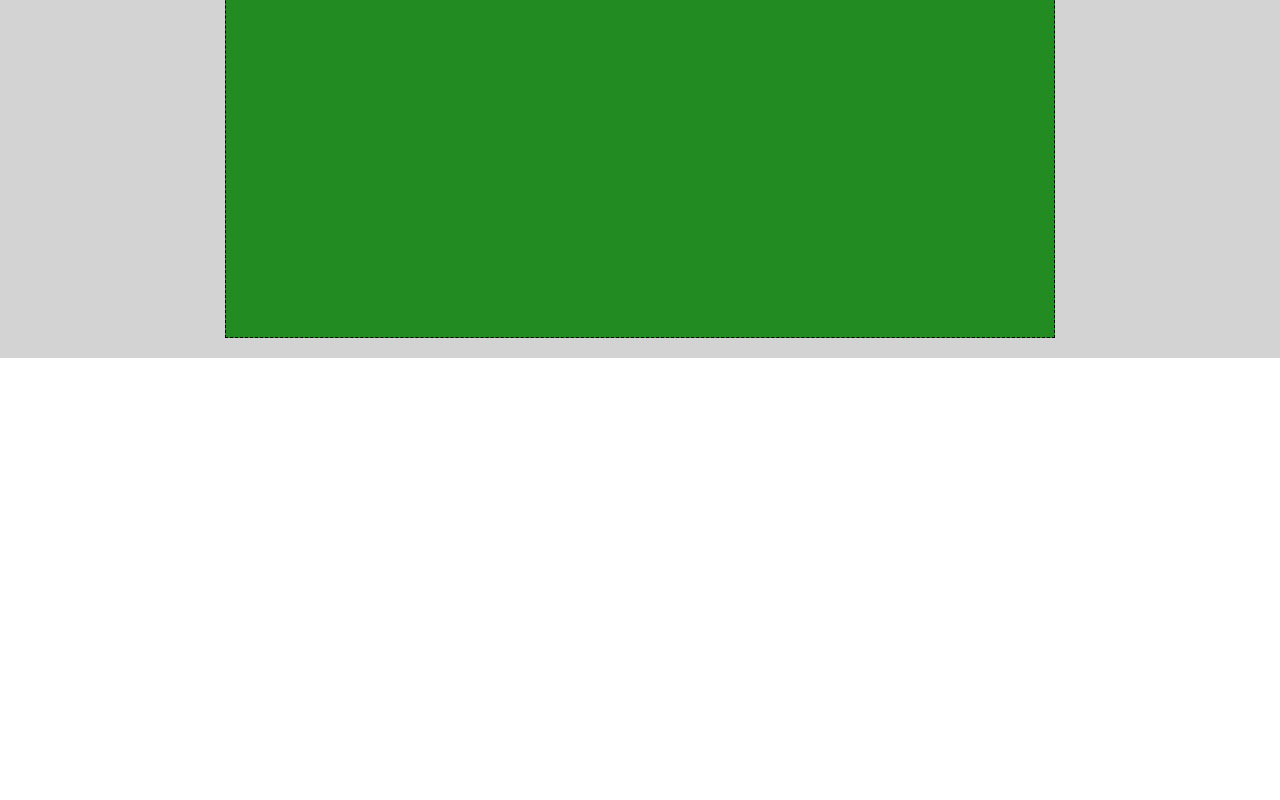
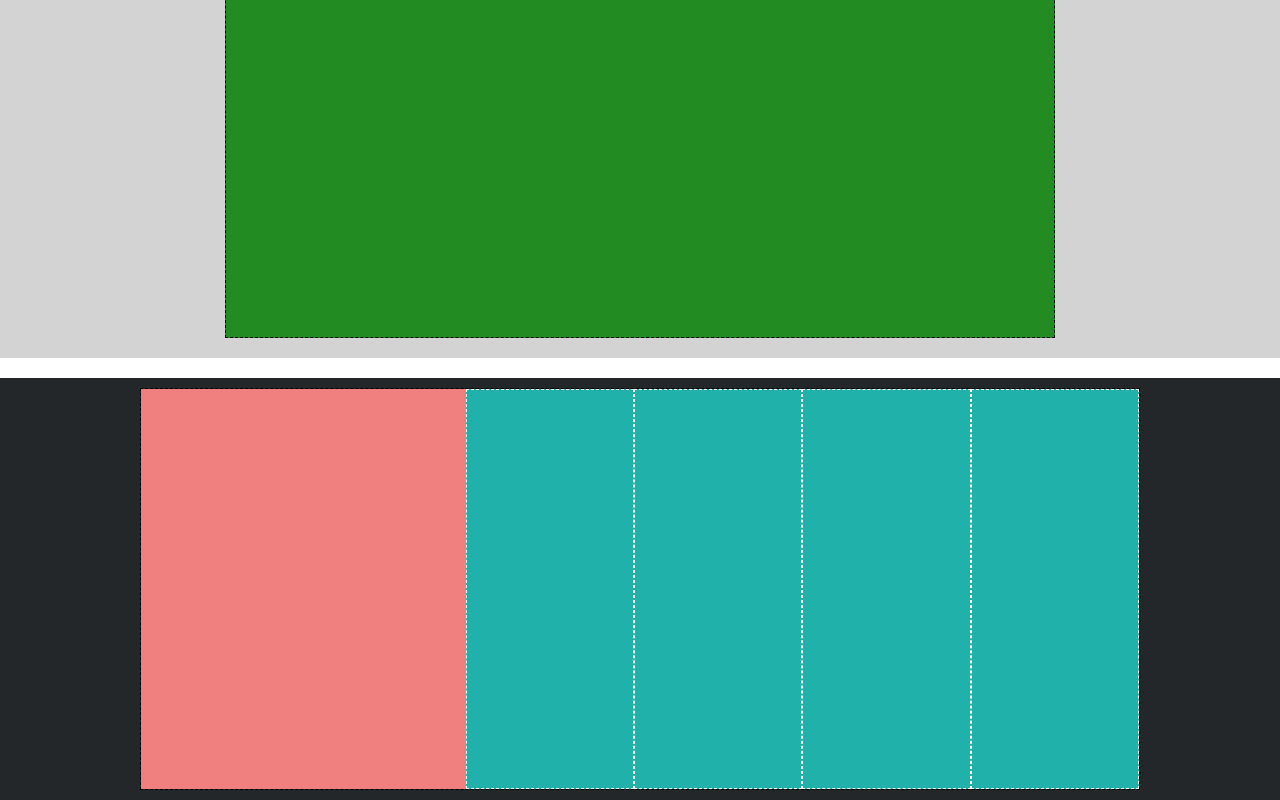
Before and after one commit to WandaSimeoli/htmlcss-struttura-discord, a plain HTML site: page index.html in a window 1280 px wide. Shown: the part 2040-2840 px from the top of the page. Before the commit the page ends 2418 px from the top, so only its background shows below. Drawn offline with Linux system fonts and the light colour scheme.

Commit message:
Inizio Footer

```diff
--- a/css/style.css
+++ b/css/style.css
@@ -50,6 +50,7 @@ header {
 }
 /* Fine Header */
 /* Inizio Main  */
+/* Prima e terza sezione */
 .row2 > .col-big {
     background-color: #1E90FF;
     width: 60%;
@@ -60,6 +61,7 @@ header {
     width: 40%;
     height: 400px;
 }
+/* Seconda sezione */
 .row3 > .col-big {
     background-color: #1E90FF;
     width: 60%;
@@ -70,6 +72,7 @@ header {
     width: 40%;
     height: 400px;
 }
+/* Quarta sezione */
 .gray {
     background-color: #D3D3D3;
     padding: 20px;
@@ -82,3 +85,18 @@ header {
      height: 600px;
     margin: auto;
 }
+footer {
+    background-color: #23272A;
+    padding: 10px;
+}
+.row4 > .col-big {
+    background-color: #F08080;
+    height: 400px;
+    flex-grow: calc(1);
+}
+.row4 > .col-small {
+    background-color: #20B2AA;
+    width: calc(100% / 6);
+    height: 400 px;
+    border: 1px dashed white;
+}
--- a/index.html
+++ b/index.html
@@ -50,11 +50,19 @@
     </section>
     <section class="gray green">
         <div class="debug"> </div>
-</section>
+    </section>
 </main>
 <!-- Inizio Footer -->
 <footer>
-
+    <div class="container">
+        <div class="row row4 debug">
+            <div class="col-big"></div>
+            <div class="col-small"></div>
+            <div class="col-small"></div>
+            <div class="col-small"></div>
+            <div class="col-small"></div>
+        </div>
+    </div>
 </footer>
 
 </body>
```
